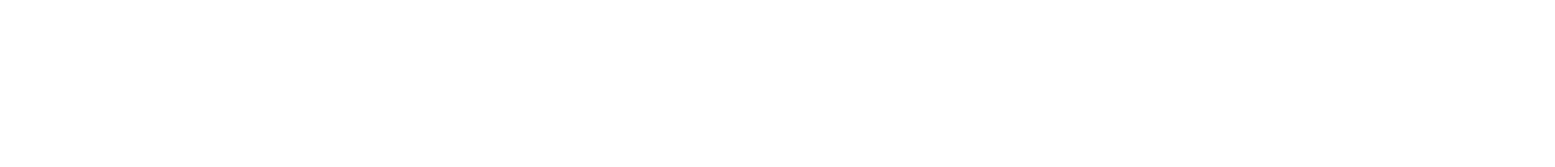
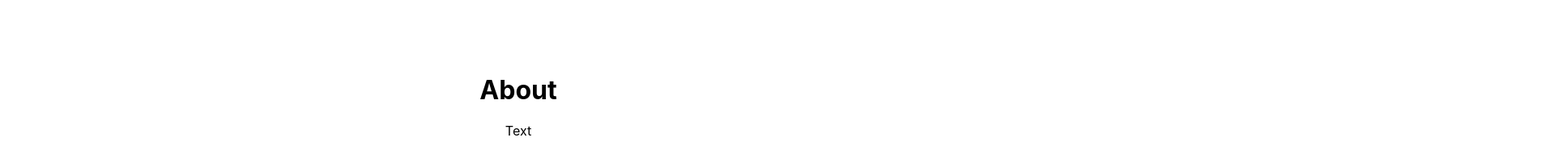
Before and after one commit to ivan-barrios/my-portfolio, a React (Create React App) app: page / in a window 1280 px wide. Shown: the part 1071-1278 px from the top of the page at 81% size, 1920 px wide, since content can reach past the window. Before the commit the page ends 800 px from the top, so only its background shows below. Built offline with nearby package versions, Linux system fonts and the light colour scheme.

Commit message:
hide sideMenu when clicked

```diff
--- a/src/App.js
+++ b/src/App.js
@@ -3,6 +3,7 @@
 import Home from "./components/Home";
 import Sidebar from "./components/Sidebar";
 import "./App.css";
+import About from "./components/About";
 
 function App() {
   const [showMenu, setShowMenu] = useState(false);
@@ -10,8 +11,9 @@
   return (
     <div className="App">
       <Navbar setShowMenu={setShowMenu} showMenu={showMenu} />
-      <Sidebar showMenu={showMenu} />
+      <Sidebar showMenu={showMenu} setShowMenu={setShowMenu} />
       <Home />
+      <About />
     </div>
   );
 }
--- a/src/components/About.js
+++ b/src/components/About.js
@@ -2,8 +2,11 @@
 
 const About = () => {
   return (
-    <div>
-      <h1>About</h1>
+    <div id="About" className="about">
+      <div>
+        <h1>About</h1>
+        <p>Text</p>
+      </div>
     </div>
   );
 };
--- a/src/components/Home.js
+++ b/src/components/Home.js
@@ -2,7 +2,7 @@
 
 const Home = () => {
   return (
-    <div className="home">
+    <div id="Home" className="home">
       <div className="social">
         <a
           href="https://www.linkedin.com/in/ivan-barrios-030b7721a/"
--- a/src/components/Navbar.js
+++ b/src/components/Navbar.js
@@ -22,7 +22,7 @@
         <ul className="header-links">
           {links.map((link) => (
             <li key={link.name}>
-              <a href={link.name}>{link.name}</a>
+              <a href={"#" + link.name}>{link.name}</a>
             </li>
           ))}
         </ul>
--- a/src/components/Sidebar.js
+++ b/src/components/Sidebar.js
@@ -1,20 +1,17 @@
 import "./styles/sidebar.css";
 
-const Sidebar = ({ showMenu }) => {
+const Sidebar = ({ showMenu, setShowMenu }) => {
+  const list = ["Home", "About", "Portfolio", "Contact"];
+
   return (
     <ul className={showMenu ? "sideMenu clicked" : "sideMenu"}>
-      <li>
-        <a href="#home">Home</a>
-      </li>
-      <li>
-        <a href="#about">About</a>
-      </li>
-      <li>
-        <a href="#portfolio">Portfolio</a>
-      </li>
-      <li>
-        <a href="#contact">Contact</a>
-      </li>
+      {list.map((name) => (
+        <li>
+          <a href={"#" + name} onClick={() => setShowMenu(!showMenu)}>
+            {name}
+          </a>
+        </li>
+      ))}
     </ul>
   );
 };
--- a/src/components/styles/about.css
+++ b/src/components/styles/about.css
@@ -0,0 +1,6 @@
+.about {
+    height: 100vh;
+    display: flex;
+    justify-content: center;
+    align-items: center;
+}
--- a/src/components/styles/navbar.css
+++ b/src/components/styles/navbar.css
@@ -2,6 +2,7 @@
     background-color: #FFF;
     color: black;
     position: fixed;
+    z-index: 1;
     width: 100vw;
     height: 70px;
     display: flex;
--- a/src/components/styles/sidebar.css
+++ b/src/components/styles/sidebar.css
@@ -1,7 +1,8 @@
 .sideMenu {
     background-color: #FFF;
     width: 100vw;
-    position: absolute;
+    position: fixed;
+    z-index: 1;
     top : 70px;
     right: -100vw;
     margin: 0;
--- a/src/index.css
+++ b/src/index.css
@@ -1,3 +1,7 @@
+html {
+  scroll-behavior: smooth;
+}
+
 body {
   margin: 0;
   font-family: -apple-system, BlinkMacSystemFont, 'Segoe UI', 'Roboto', 'Oxygen',
```
